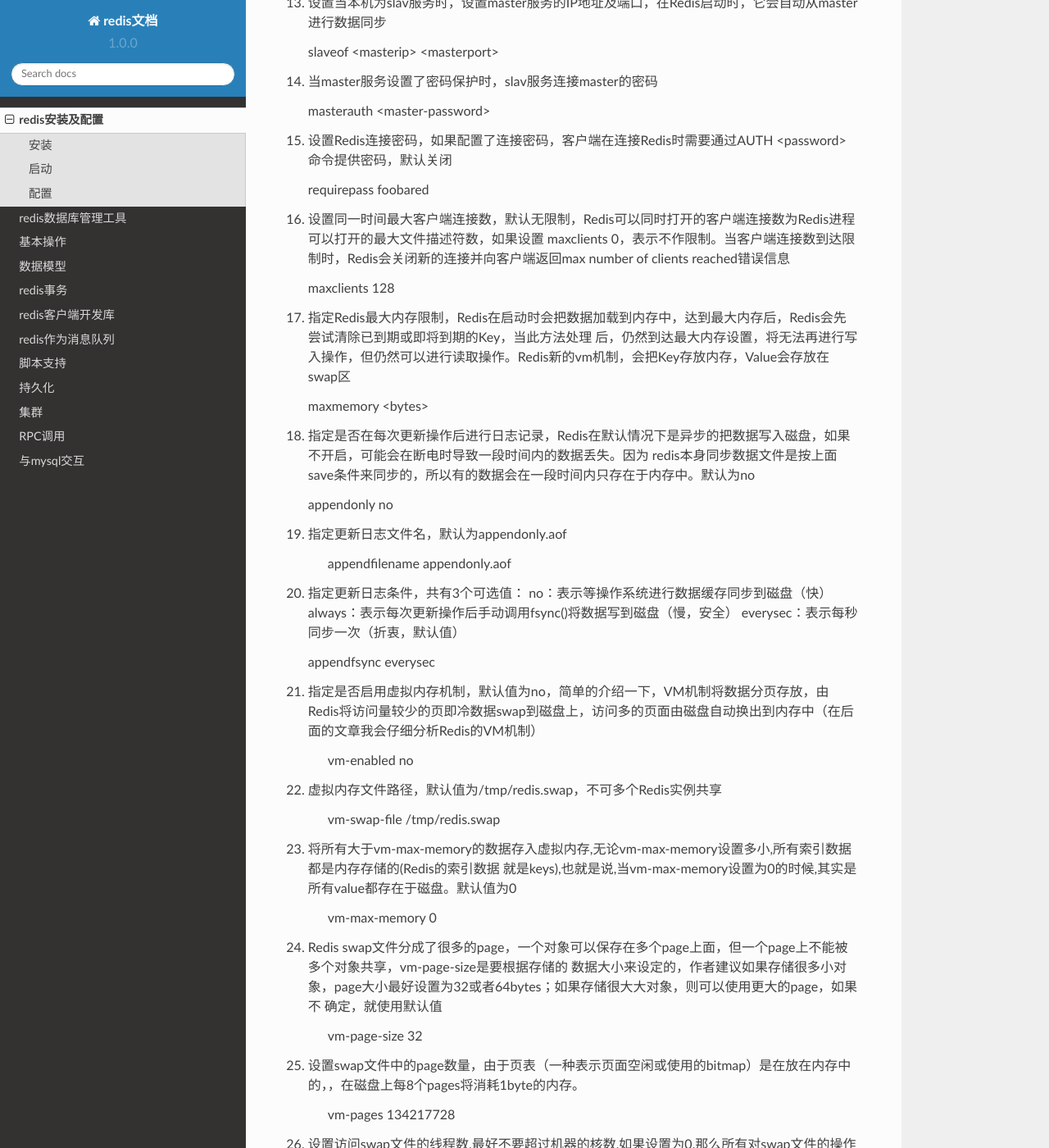
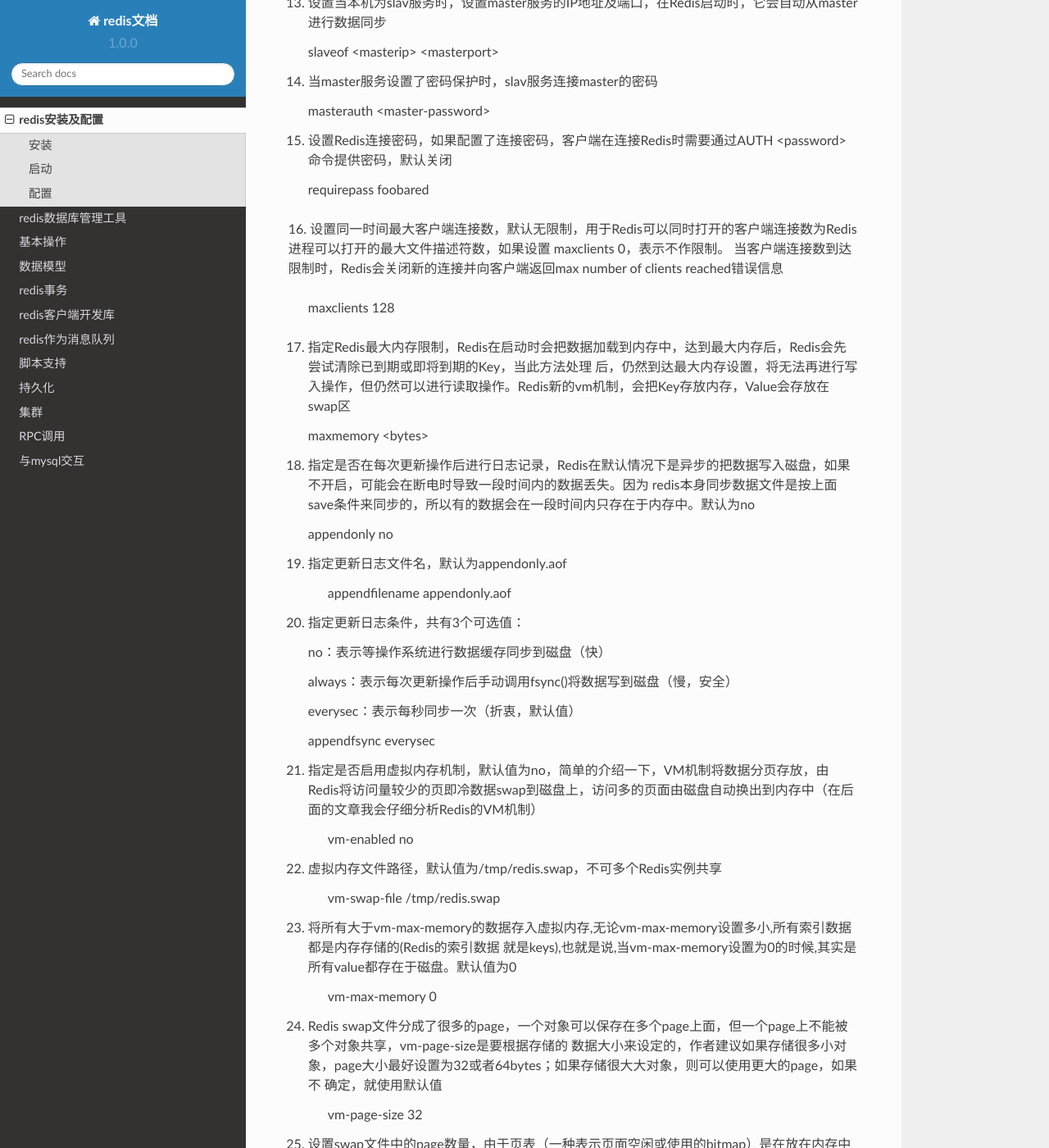
Before and after one commit to mike-zhang/redisDoc, a Sphinx documentation site: the page built from contents/source/install.rst, in a window 1280 px wide and 1400 px high, scrolled down 2181 px. Shown: the whole window at 82% size. Built offline with Sphinx 7.4.7 and the Read the Docs theme 2.0.0, drawn with Linux system fonts in a browser that asks for light colours.

Commit message:
update install.rst

```diff
--- a/contents/source/install.rst
+++ b/contents/source/install.rst
@@ -108,7 +108,8 @@ redis安装及配置
 
     requirepass foobared
 
-16. 设置同一时间最大客户端连接数，默认无限制，Redis可以同时打开的客户端连接数为Redis进程可以打开的最大文件描述符数，如果设置 maxclients 0，表示不作限制。当客户端连接数到达限制时，Redis会关闭新的连接并向客户端返回max number of clients reached错误信息
+16. 设置同一时间最大客户端连接数，默认无限制，用于Redis可以同时打开的客户端连接数为Redis进程可以打开的最大文件描述符数，如果设置 maxclients 0，表示不作限制。
+当客户端连接数到达限制时，Redis会关闭新的连接并向客户端返回max number of clients reached错误信息
 
     maxclients 128
 
@@ -125,8 +126,11 @@ redis安装及配置
      appendfilename appendonly.aof
 
 20. 指定更新日志条件，共有3个可选值：
+
     no：表示等操作系统进行数据缓存同步到磁盘（快）
+
     always：表示每次更新操作后手动调用fsync()将数据写到磁盘（慢，安全）
+
     everysec：表示每秒同步一次（折衷，默认值）
 
     appendfsync everysec
```
